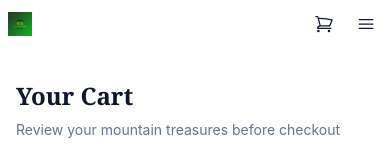
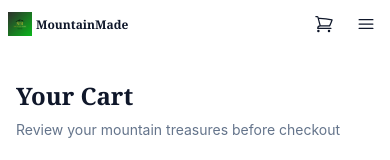
Before and after one commit to alucardmlbb686-spec/MountainMade, a Next.js app: page /cart in a window 390 px wide. Shown: the top 160 px of the page. Built offline with nearby package versions, Linux system fonts and the light colour scheme.

Commit message:
Show MountainMade text on mobile with proper fit - text-xs on mobile, scales up on larger screens

```diff
--- a/src/components/common/Header.tsx
+++ b/src/components/common/Header.tsx
@@ -57,7 +57,7 @@ export default function Header() {
               alt="MountainMade Logo"
               className="w-6 h-6 sm:w-7 sm:h-7 md:w-9 md:h-9 lg:w-11 lg:h-11 object-contain flex-shrink-0"
             />
-            <div className="hidden md:block min-w-0">
+            <div className="min-w-0">
               <span className="text-xs sm:text-sm md:text-base lg:text-lg font-bold text-foreground font-serif leading-tight block truncate">MountainMade</span>
               <span className="hidden lg:block text-xs text-muted-foreground font-medium leading-tight">Organic</span>
             </div>
```
